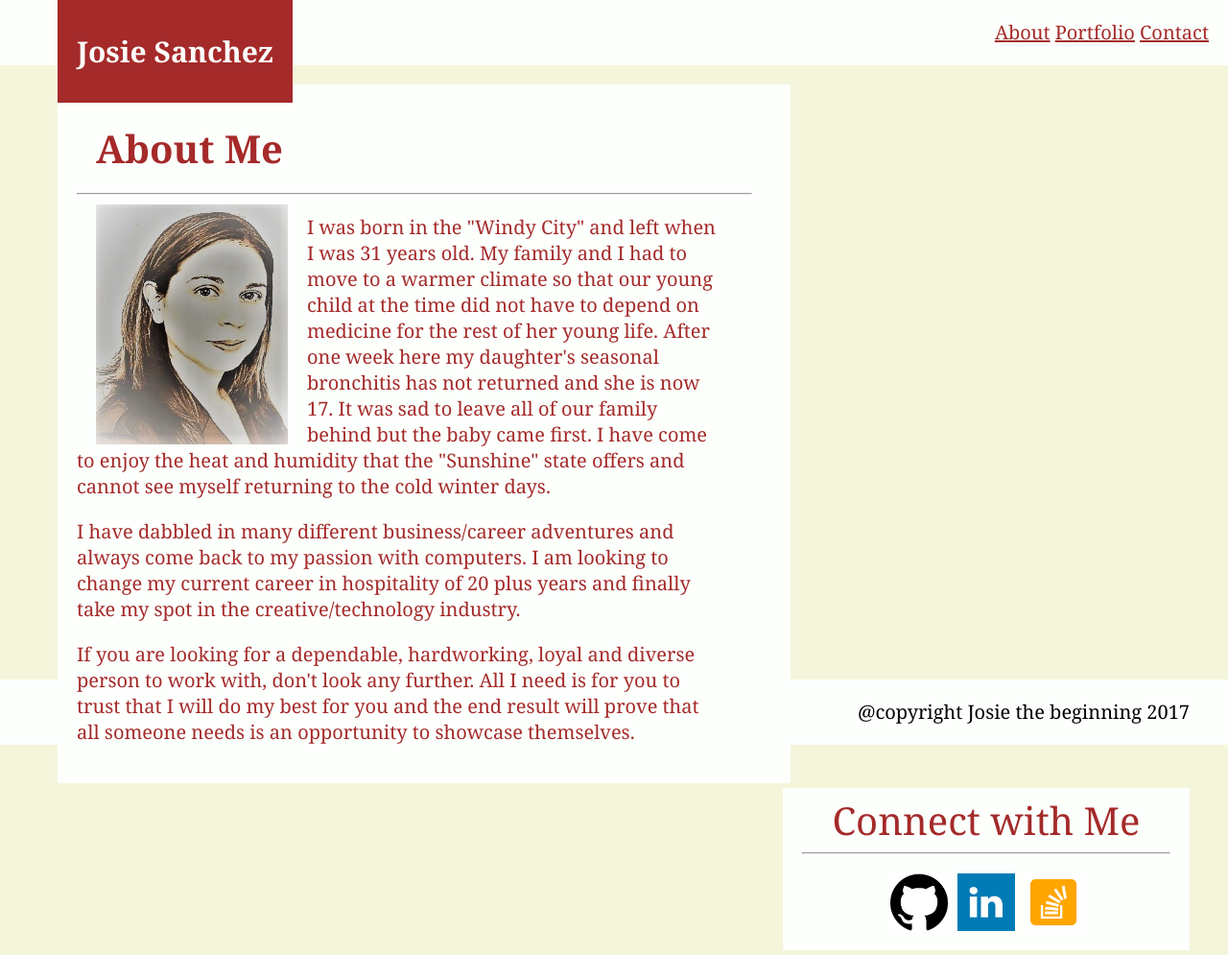
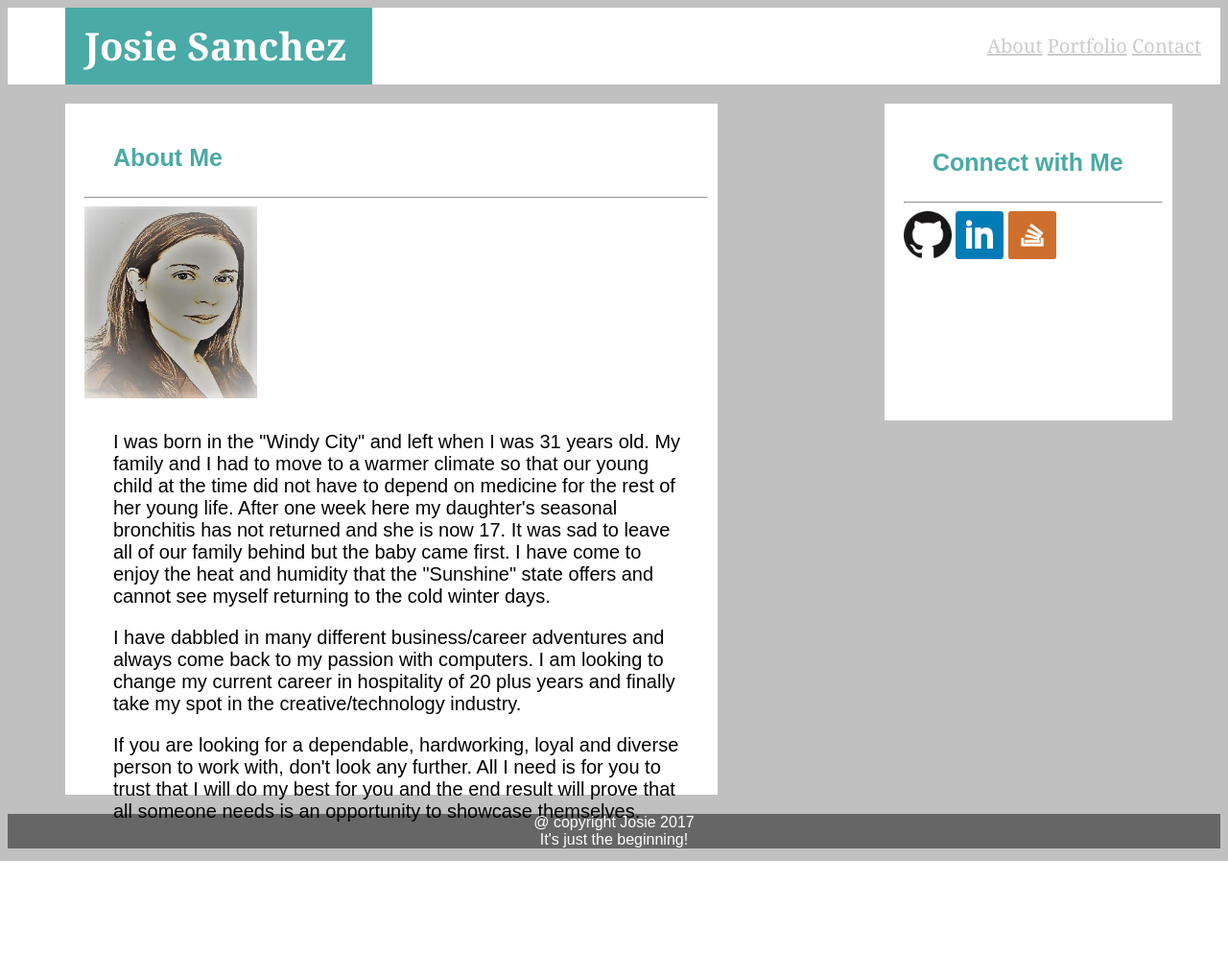
Before and after one commit to JosieSanchez/Basic-Portfolio, a PHP site: page / in a window 1280 px wide. Shown: the whole page at 96% size. After the commit the page ends 897 px from the top, so only its background shows below. Run offline with PHP 8.4, Linux system fonts and the light colour scheme.

Commit message:
initial commit

```diff
--- a/assets/css/style.css
+++ b/assets/css/style.css
@@ -1,133 +1,137 @@
+/* this is how i can leave comments in css*/
 body {
-	background-color: #f5f5dc;
-	margin: 0;
-	padding: 0;
-	font-family: "Georgia", "Times New Roman", Times, serif;
-	font-size: 18px;
-	line-height: 150%;
+	font-family: 'Arial', 'Helvetica Neue', Helvetica, sans-serif;
+	background-color: #C0c0c0;
 	}
 
-#relative1 {
-	text-align: right;
-	font-size: 20px;
- 	position: relative;
-  	padding: 20px;
-  	margin-bottom: 20px;
-  	height: 28px;
-   	background: #fcfffc;
+h3 {
+	color: #ffffff;
+	font-size: 40px;
+	font-family: 'Georgia','Times New Roman', 'Times';
+	background-color: #4aaaa5;
+	width: 300px;
+	line-height: 80px;
+	margin-left: 60px;
+	padding-left: 20px;
+	margin-top: 0;
+
 }
 
- #absolute1 {
- 	background: #a52a2a;
-	position: absolute;
-	padding: 20px;
-	margin: 0px;
-	top: 0px;
-	left: 60px;
+a {
+	color: #cccccc;
 }
 
-h1 {
-	color: #fcfffc;
-	text-align: center;
-	margin: center;
-	font-size: 30px;
+#fixed {
+	position: fixed;
+	margin-top: 0;
+	margin-left: 0px;
+
 }
 
-#main-bio {
-	color: #A52A2A;
-	background-color: #fcfffc;
-	width: 55%;
-	margin-left: 60px;
-	margin-right: 50px;
+#navigation {
+	color: #cccccc;
+	font-family: 'Georgia','Times New Roman','Times';
+	font-size: 20px;
+	text-align: right;
+	line-height: 80px;
+	background-color: #ffffff;
+	padding-right: 20px;
+	margin: 0px;
+}
+
+
+/*About Me header*/
+h1 {
+	color: #4aaaa5;
 	text-align: left;
-	padding-top: 20px;
+	font-size: 25px;
+	line-height: 40px;
+	padding-top: 15px;
+	margin-left: 30px;
+}
+
+/* Articles contain paragraphs*/
+article {
+	margin-left: 10px;
+	margin-right: 10px;
+	padding-top: 10px;
 	padding-bottom: 20px;
 	padding-left: 20px;
-	padding-right: 40px;
+	padding-right: 10px;
 	font-size: 20px;
+	text-align: left;
+
 }
 
 p {
-	color: #a52a2a;
-	font-size: 20px;
-	padding-right: 5%;
+
+	padding-right: 1%;
 	text-align: left;
+	color: black;
+	text-overflow: all;
 }
 
-#bio-image {
-	margin-left: 20px;
-	margin-right: 20px;
-	width: 200px;
-	height: 250px;
+#wrapper {
+	left: auto;
 }
 
-a {
-	color: #a52a2a;
+
+
+h2 {
+	color: #4aaaa5;
+	text-align: left;
+	font-size: 25px;
+	line-height: 40px;
+	padding-top: 10px;
+	margin-left: 30px;
+
+}
+/*Section contains h1 and background white*/
+section {
+	background-color: #ffffff;
+	width: 650px;
+	height: 700px;
+	border-color: #cccccc;
+	color: #4aaaa5;
+	text-align: left;
+	margin-left: 60px; /* this places my white box*/
+	margin-right: 10px;
+	padding-bottom: 20px;
+	padding-left: 20px;
+	padding-right: 10px;
+	float: left;
+	margin-top: 20px;
 }
 
-h2 {
-	color: #A52A2A;
-	font-size: 40px;
-	text-align: left;
-	margin-left: 20px;
+aside {
+
+	background-color: #ffffff;
+	width: 270px;
+	height: 300px;
+	border-color: #cccccc;
+	color: #4aaaa5;
+	margin-left: 90px; /* connect with me this places my white box*/
+	margin-right: 50px;
+	margin-top: 20px;
+	align-items: center;
+	float: right;
+	padding-top: 10px;
+	padding-bottom: 20px;
+	padding-left: 20px;
+	padding-right: 10px;
 }
 
-#main-bio,
-#bio-image {
-	float: left;
-}
-
-#contact-info{
-	float: right;
-	width: 40%;
+#img {
+	float: center;
+	padding-right: 15%;
 clear: both;
 overflow: auto;
 
 }
 
-aside {
-	float: right;
-	margin: 0 1.5%;
-	width: 30%;
-	color: #A52A2A;
-	background-color: #fcfffc;
-	margin: 5px;
-	margin-left: 10px;
-	margin-right: 40px;
+#footer {
+	margin-top: 760px;
+	background-color: #666666;
+	color: #ffffff;
 	text-align: center;
-	padding-top: 20px;
-	padding-bottom: 20px;
-	padding-left: 20px;
-	padding-right: 20px;
-	font-size: 40px;
 }
-
-
-
-footer {
-	margin-top: 50%;
-	background-color: #fcfffc;
-	text-align: center;
-	font-size: 20px;
- 	padding: 20px;
-  	margin-bottom: 20px;
-  	height: 28px;
-   	background: #fcfffc;
-
-
- }
-
-
-
-
-
-
-
-
-
-
-
-
-
-
-}
--- a/index.html
+++ b/index.html
@@ -1,56 +1,67 @@
 <!DOCTYPE html>
-<html>
+<html lang="en">
 <head>
-	<meta charset="UTF-8">
+	<meta charset="utf-8">
 	<title>Josie Sanchez</title>
 	<link rel="stylesheet" type="text/css" href="assets/css/style.css">
 </head>
 
-	<div id="relative1">
-		<a href="#">About</a>
-		<a href="#">Portfolio</a>
-		<a href="#">Contact</a>
-	</div>
+<div id="fixed">
+<h3>Josie Sanchez</h3>
+</div>
 
-<div id="absolute1">
-    <h1>Josie Sanchez</h1>
+
+
+
+
+<div id="navigation">
+		<a href="https://about.html">About</a>
+		<a href="https://portfolio.html">Portfolio</a>
+		<a href="https://contact.html">Contact</a>
 </div>
+
+
 
 <body>
 
-<section id="main-bio">
+<section>
 
-	<h2>About Me</h2>
+	<h1>About Me</h1>
+	<hr>
+<div id="wrapper">
+	<img src="images/josie.jpg" width="180px" height="200px">
+	</div>
 
-		<hr>
+<article>
+	<p> I was born in the "Windy City" and left when I was 31 years old. My family and I had to move to a warmer climate so that our young child at the time did not have to depend on medicine for the rest of her young life. After one week here my daughter's seasonal bronchitis has not returned and she is now 17. It was sad to leave all of our family behind but the baby came first. I have come to enjoy the heat and humidity that the "Sunshine" state offers and cannot see myself returning to the cold winter days.</p>
+
+	<p>I have dabbled in many different business/career adventures and always come back to my passion with computers. I am looking to change my current career in hospitality of 20 plus years and finally take my spot in the creative/technology industry.</p>
+
+	<p>If you are looking for a dependable, hardworking, loyal and diverse person to work with, don't look any further. All I need is for you to trust that I will do my best for you and the end result will prove that all someone needs is an opportunity to showcase themselves.</p>
+</article>
+
+</section>
 
 
-		<img src="images/josie.jpg" alt="Josie" id="bio-image">
+<aside>
+	<h2>Connect with Me</h2>
+	<hr>
+<div id="images">
+<img src="images/github.png" width="50" height="50" a href="https://www.github.com/jenesis5829@users.noreply.github.com" alt="github" id="github">
 
-		<p> I was born in the "Windy City" and left when I was 31 years old.  My family and I had to move to a warmer climate so that our young child at the time did not have to depend on medicine for the rest of her young life.  After one week here my daughter's seasonal bronchitis has not returned and she is now 17.  It was sad to leave all of our family behind but the baby came first.  I have come to enjoy the heat and humidity that the "Sunshine" state offers and cannot see myself returning to the cold winter days.</p>
+<img src="images/linkedin.png" width="50" height="50" a href="https://www.linkedin.com/in/josie-sanchez-a5a132134" alt="linkedin" id="linkedin">
 
-		<p>I have dabbled in many different business/career adventures and always come back to my passion with computers.  I am looking to change my current career in hospitality of 20 plus years and finally take my spot in the creative/technology industry.</p>
-
-		<p>If you are looking for a dependable,  hardworking, loyal and diverse person to work with, don't look any further.  All I need is for you to trust that I will do my best for you and the end result will prove that all someone needs is an opportunity to showcase themselves.</p>
-
-	</section>
-	</div>
-
-<aside>Connect with Me
-
-<hr>
-
-
-<img src="images/github.png" width="60" height="60" alt="github" id="left">
-
-<img src="images/linkedin.png" width="60" height="60" alt="linkedin" id="middle">
-
-<img src="images/stackoverflow.png" width="60" height="60" alt="stackoverflow" id="right">
+<img src="images/stackoverflow.png" width="50" height="50" a href="https://www.linkedin/josie.sanchez5829@gmail.com" alt="stackoverflow" id="stackoverflow">
+</div>
 
 </aside>
 
+</body>
 
-<footer> @copyright Josie the beginning 2017 </footer>
 
-</body>
+
+<div id="footer">
+<footer>@ copyright Josie 2017 <br>
+	It's just the beginning!</footer>
+	</div>
 </html>
```
Also changed, not shown: contact.html (+58 -0 lines), portfolio.html (+58 -0 lines), images/cork-wallet.png (added), images/github.png, images/linkedin.png, images/stackoverflow.png. Lines whose indentation alone changed are shown as unchanged.
